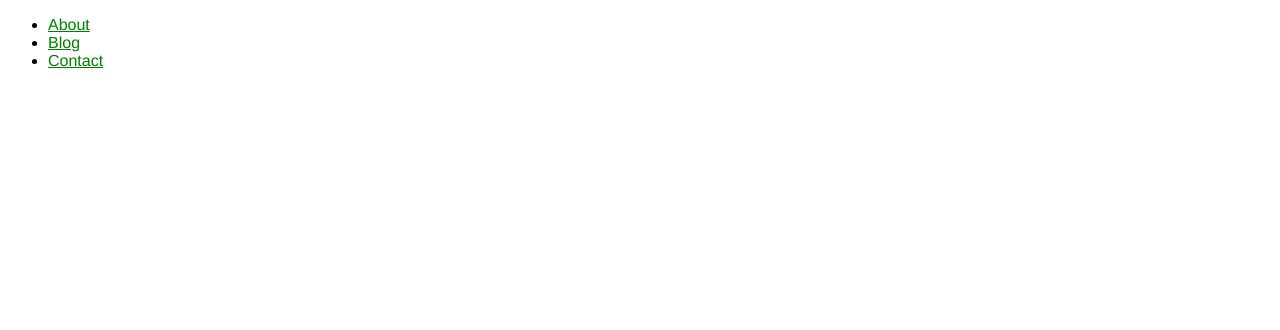
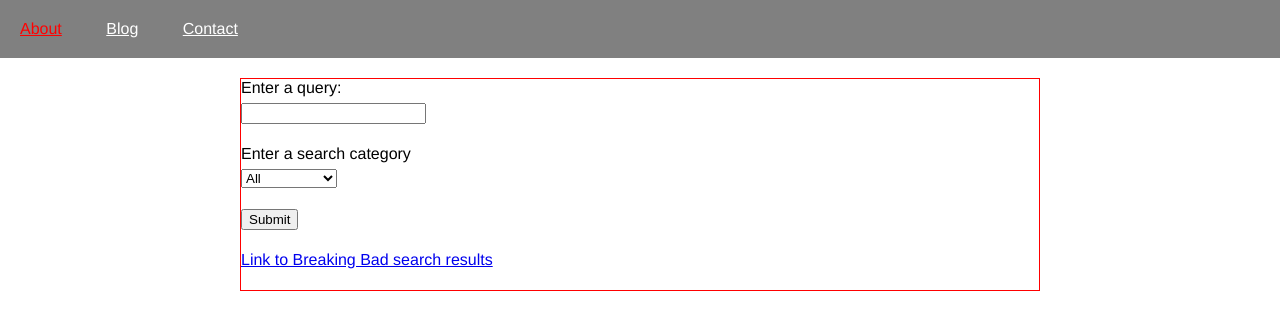
Before and after one commit to billkeller/html-more, a plain HTML site: page index.html in a window 1280 px wide. Drawn offline with Linux system fonts and the light colour scheme.

Commit message:
Added many things

```diff
--- a/css/main.css
+++ b/css/main.css
@@ -1,16 +1,53 @@
 * {
 	box-sizing: border-box;
 }
-
 
 body {
 	font: normal 16px Helvetica, Arial, sans-serif;
 }
 
+.nav-main {
+	background-color: grey;
+}
+
+/*
+display: inline-block,
+elements remain inline,
+but have block-like qualities
+*/
+.nav-main li {
+	display: inline-block;
+}
+
 .nav-main li a {
-	color: green;
+	color: white;
+	padding: 20px;
+	display: block;
 }
 /* pseudo selector */
 .nav-main li a:hover {
 	color: red;
 }
+
+.nav-main li a:active {
+	background-color: blue;
+}
+
+/*
+overall container to keep
+content centered
+*/
+.container-form {
+	border: 1px solid red;
+	max-width: 800px;
+	margin: 20px auto;
+}
+
+/* selectors related to copy */
+p.lead {
+	margin-bottom: 6px;
+}
+
+p {
+	margin-bottom: 21px;
+}
--- /dev/null
+++ b/css/reset.css
@@ -0,0 +1,48 @@
+/* http://meyerweb.com/eric/tools/css/reset/
+   v2.0 | 20110126
+   License: none (public domain)
+*/
+
+html, body, div, span, applet, object, iframe,
+h1, h2, h3, h4, h5, h6, p, blockquote, pre,
+a, abbr, acronym, address, big, cite, code,
+del, dfn, em, img, ins, kbd, q, s, samp,
+small, strike, strong, sub, sup, tt, var,
+b, u, i, center,
+dl, dt, dd, ol, ul, li,
+fieldset, form, label, legend,
+table, caption, tbody, tfoot, thead, tr, th, td,
+article, aside, canvas, details, embed,
+figure, figcaption, footer, header, hgroup,
+menu, nav, output, ruby, section, summary,
+time, mark, audio, video {
+	margin: 0;
+	padding: 0;
+	border: 0;
+	font-size: 100%;
+	font: inherit;
+	vertical-align: baseline;
+}
+/* HTML5 display-role reset for older browsers */
+article, aside, details, figcaption, figure,
+footer, header, hgroup, menu, nav, section {
+	display: block;
+}
+body {
+	line-height: 1;
+}
+ol, ul {
+	list-style: none;
+}
+blockquote, q {
+	quotes: none;
+}
+blockquote:before, blockquote:after,
+q:before, q:after {
+	content: '';
+	content: none;
+}
+table {
+	border-collapse: collapse;
+	border-spacing: 0;
+}
--- a/index.html
+++ b/index.html
@@ -2,17 +2,46 @@
 <html>
 	<head>
 		<meta charset="utf-8">
-		<title>HTML More</title>
+		<title>HTML More, updated title</title>
+		<link rel="stylesheet" href="css/reset.css">
 		<link rel="stylesheet" href="css/main.css">
 	</head>
 	<body>
 		<nav class="nav-main">
 			<ul>
-				<li><a href="#">About</a></li>
+				<li><a href="#" target="_blank">About</a></li>
 				<li><a href="#">Blog</a></li>
 				<li><a href="#">Contact</a></li>
 			</ul>
 		</nav>
 
+		<section class="container-form">
+			<!-- Build dynamic query strings using a form -->
+			<form action="https://imdb.com/find" target="_blank" method="get">
+				<!-- label with for attribute, and id on input -->
+				<p class="lead"><label for="query">Enter a query:</label></p>
+				<p><input id="query" type="text" name="q"></p>
+
+				<!-- label wrapped around the entire bit -->
+				<label>
+					<p class="lead">Enter a search category</p>
+					<p>
+						<select name="s">
+							<option value="all">All</option>
+							<option value="ep">Tv Episodes</option>
+							<option value="tt">Title</option>
+							<option value="nm">Name</option>
+							<option value="co">Companies</option>
+							<option value="kw">Keywords</option>
+						</select>
+					</p>
+				</label>
+
+				<p><button type="submit">Submit</button><p>
+			</form>
+			<!-- "static" Query string -->
+			<p><a href="https://www.imdb.com/find?q=breaking+bad&s=all">Link to Breaking Bad search results</a></p>
+		</section>
+
 	</body>
 </html>
```
